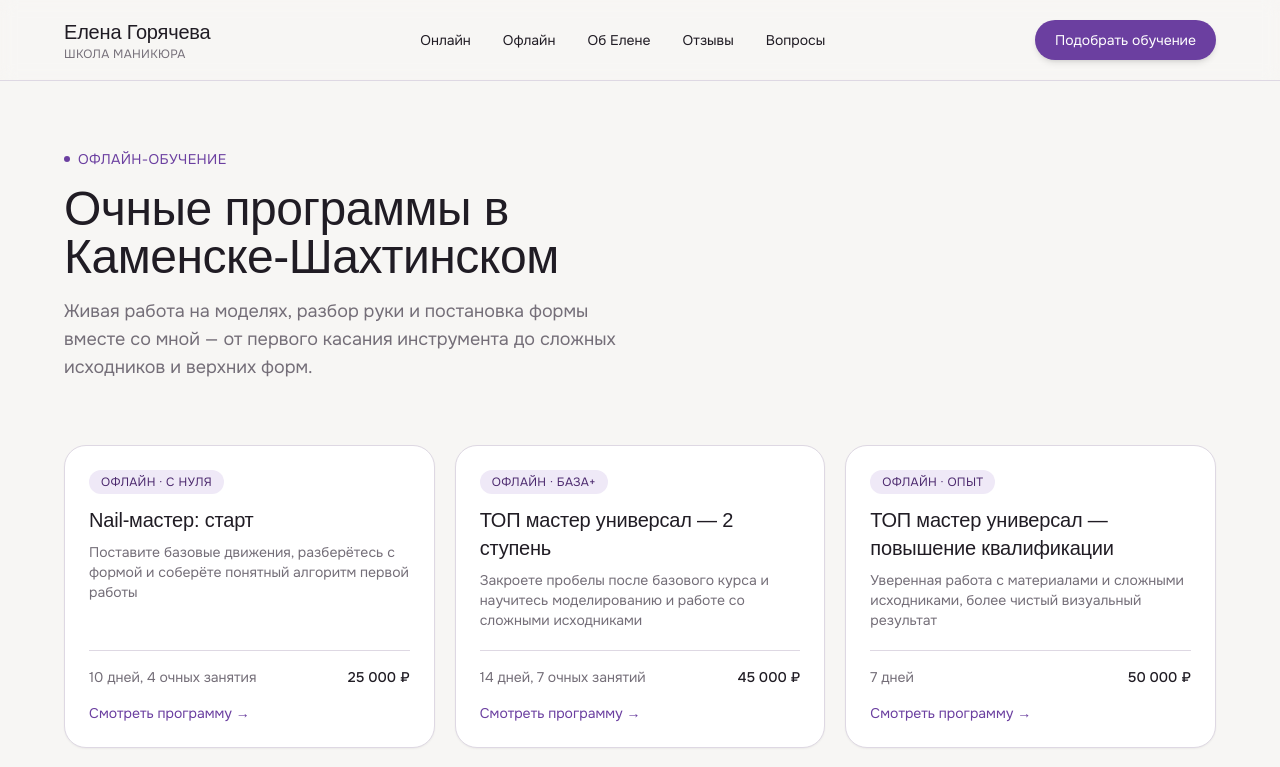
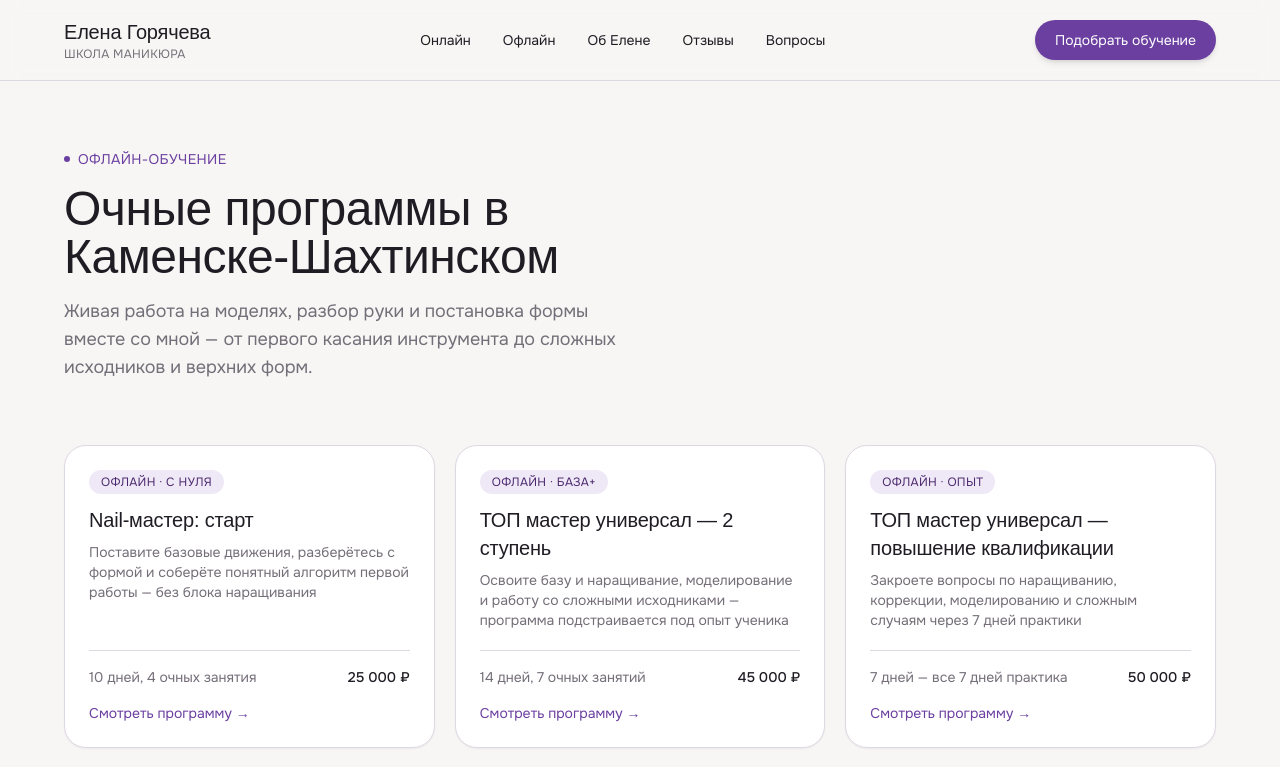
Before and after one commit to msgalya1798-arch/elena-goryacheva-school, a Next.js app: page /offline in a window 1280 px wide. Shown: the top 767 px of the page. Built offline with nearby package versions, Linux system fonts and the light colour scheme; a web font is replaced by a local one.

Commit message:
Apply Elena's course content corrections

```diff
--- a/src/content/courses.ts
+++ b/src/content/courses.ts
@@ -1,10 +1,8 @@
 import type { Course } from "@/types/content";
 
 /**
- * Суммы и даты со статусом "placeholder" ещё не подтверждены Еленой — см. FACTS.md.
- * formatPrice() скрывает такие цены и показывает "Узнать условия". Цена «Логики материалов»
- * показана открыто рабочими цифрами по прямому указанию ТЗ "online sales v2" (раздел 14, 17) —
- * финальную сумму всё равно нужно перепроверить у Елены.
+ * Данные курсов публикуются только в подтверждённом Еленой виде.
+ * Для цен со статусом "placeholder" formatPrice() показывает "Узнать условия".
  */
 export const courses: Course[] = [
   {
@@ -12,8 +10,8 @@ export const courses: Course[] = [
     format: "offline",
     title: "Nail-мастер: старт",
     level: "с нуля",
-    audience: "Для учеников без опыта",
-    mainResult: "Поставите базовые движения, разберётесь с формой и соберёте понятный алгоритм первой работы",
+    audience: "Для учеников без опыта, которые хотят освоить профессию с нуля без наращивания",
+    mainResult: "Поставите базовые движения, разберётесь с формой и соберёте понятный алгоритм первой работы — без блока наращивания",
     durationLabel: "10 дней, 4 очных занятия",
     price: { amount: 25000, currency: "RUB", status: "confirmed" },
     whatYouGet: [
@@ -23,8 +21,10 @@ export const courses: Course[] = [
       "Архитектура, комбинированный маникюр без лишней шлифовки",
       "Снятие, ремонт и реставрация формы",
       "Индивидуальные домашние задания между встречами",
+      "Курс проходит без наращивания",
     ],
-    certificateNote: "Формулировка о сертификате уточняется — подтверждается юридически перед публикацией",
+    certificateNote:
+      "После живого курса вы получаете 1 сертификат. Также возможно получить сертификат государственного образца от школы, инструктором которой является Елена Горячева и в которой она прошла аккредитацию.",
     faq: [],
   },
   {
@@ -32,18 +32,19 @@ export const courses: Course[] = [
     format: "offline",
     title: "ТОП мастер универсал — 2 ступень",
     level: "база+",
-    audience: "Для начинающих и мастеров с пробелами после предыдущего обучения",
-    mainResult: "Закроете пробелы после базового курса и научитесь моделированию и работе со сложными исходниками",
+    audience: "Для обучения с нуля с наращиванием и для мастеров с пробелами после предыдущего обучения",
+    mainResult: "Освоите базу и наращивание, моделирование и работу со сложными исходниками — программа подстраивается под опыт ученика",
     durationLabel: "14 дней, 7 очных занятий",
     price: { amount: 45000, currency: "RUB", status: "confirmed" },
     whatYouGet: [
       "Вся база курса «Nail-мастер: старт» с корректировкой под опыт ученика",
       "Моделирование, изменение формы, наращивание на верхние формы",
-      "Сложные исходники: обкусанные, трапециевидные, винтовые ногти",
+      "Сложные исходники: грызуны, трапеции, винтовые и вверх растущие ногти",
       "Границы компетенции мастера: когда отказаться от процедуры",
       "Доступ к онлайн-курсу с 40+ уроками для закрепления",
     ],
-    certificateNote: "Формулировка о сертификате уточняется — подтверждается юридически перед публикацией",
+    certificateNote:
+      "После курса «ТОП мастер универсал» вы получаете 2 сертификата. Также возможно получить сертификат государственного образца от школы, инструктором которой является Елена Горячева и в которой она прошла аккредитацию.",
     faq: [],
   },
   {
@@ -51,17 +52,20 @@ export const courses: Course[] = [
     format: "offline",
     title: "ТОП мастер универсал — повышение квалификации",
     level: "опыт",
-    audience: "Для практикующих мастеров, которым нужно закрыть пробелы и усилить результат",
-    mainResult: "Уверенная работа с материалами и сложными исходниками, более чистый визуальный результат",
-    durationLabel: "7 дней",
+    audience: "Только для мастеров, которые уже прошли базовый курс",
+    mainResult: "Закроете вопросы по наращиванию, коррекции, моделированию и сложным случаям через 7 дней практики",
+    durationLabel: "7 дней — все 7 дней практика",
     price: { amount: 50000, currency: "RUB", status: "confirmed" },
     whatYouGet: [
-      "Коррекция, ремонт, реставрация, моделирование, наращивание",
-      "Коррекция на верхние формы, логика форм, архитектура и опил",
-      "Работа со сложными исходниками",
-      "Онлайн-закрепление после очной части",
+      "Наращивание на верхние формы: чистая отпечатка, без затёков и лишнего опила",
+      "Коррекция верхними формами и без верхних форм",
+      "Моделирование",
+      "Сложные случаи: трапеции, клюющие, грызуны, вверх растущие и винтовые ногти",
+      "На курсе закрываем вопросы по этим техникам и сложным случаям",
+      "Моя поддержка — навсегда: после обучения можно обращаться с вопросами по рабочим ситуациям и сложным клиентским случаям",
     ],
-    certificateNote: "Формулировка о сертификате уточняется — подтверждается юридически перед публикацией",
+    whoItsNotFor: "Не подойдёт для обучения с нуля: перед этим курсом нужно пройти базовое обучение.",
+    certificateNote: "После прохождения живого курса вы получаете 1 сертификат.",
     faq: [],
   },
   {
@@ -78,7 +82,7 @@ export const courses: Course[] = [
       "Техники ускорения, чистая форма и покрытие",
       "Рекомендации по визуальной подаче работ и инструментам",
     ],
-    certificateNote: "Формулировка о сертификате уточняется — подтверждается юридически перед публикацией",
+    certificateNote: "После прохождения живого курса вы получаете 1 сертификат.",
     faq: [],
   },
   {
@@ -93,10 +97,11 @@ export const courses: Course[] = [
     whatYouGet: [
       "Постановка верхних форм без затёков, минимальный опил по торцу",
       "Дизайн и выкладной френч в верхних формах",
-      "Авторская техника исправления винтовых и обкусанных ногтей",
+      "Авторская техника исправления винтовых ногтей и ногтей-грызунов",
       "Поддержка после курса",
     ],
-    certificateNote: "Формулировка о сертификате уточняется — подтверждается юридически перед публикацией",
+    certificateNote:
+      "После живого курса вы получаете 1 сертификат. Также возможно получить сертификат государственного образца от школы, инструктором которой является Елена Горячева и в которой она прошла аккредитацию.",
     faq: [],
   },
   {
@@ -106,22 +111,20 @@ export const courses: Course[] = [
     level: "любой уровень",
     audience: "Для мастеров любого уровня, которым важно понимать материалы и причины нестабильной носки",
     mainResult: "Научитесь выбирать базу, гель или систему под задачу и разбирать причины нестабильной носки",
-    durationLabel: "Самостоятельный доступ / поддержка 1 месяц",
-    // ТЗ "online sales v2", раздел 14: цену показываем открыто рабочими цифрами.
-    // Финальную сумму нужно ещё раз подтвердить у Елены — см. FACTS.md.
+    durationLabel: "Самостоятельный доступ / поддержка 1 месяц с возможностью продления",
     price: { amount: 2222, currency: "RUB", status: "confirmed" },
     tariffs: [
       {
         name: "Самостоятельный",
         price: 2222,
         ctaLabel: "Получить доступ — 2 222 ₽",
-        description: "Уроки и протоколы в записи, доступ сразу после оплаты.",
+        description: "Уроки и протоколы в записи, самостоятельное прохождение.",
       },
       {
         name: "С поддержкой",
         price: 4444,
         ctaLabel: "Хочу с поддержкой — 4 444 ₽",
-        description: "Всё из самостоятельного тарифа + чат, разбор работ и созвоны.",
+        description: "Всё из самостоятельного тарифа + чат, разбор работ и созвоны. Продление поддержки — 1 000 ₽ в месяц.",
       },
     ],
     whatYouGet: [
@@ -130,21 +133,26 @@ export const courses: Course[] = [
       "Причины отслоек и сколов",
       "Снижение риска повреждений: подбор материала, границы процедуры",
       "Тариф «С поддержкой»: чат, разбор работ и материалов, созвоны, новые уроки",
+      "Продление поддержки после первого месяца — 1 000 ₽ в месяц",
     ],
-    certificateNote: "Формулировка о сертификате уточняется — подтверждается юридически перед публикацией",
+    certificateNote: "После сдачи предусмотренных уроков на онлайн-обучении выдаётся сертификат.",
     faq: [
       {
         question: "В чём разница между тарифами?",
         answer:
-          "«Самостоятельный» — уроки и протоколы в записи, доступ сразу после оплаты. «С поддержкой» — то же самое плюс общий чат, разбор ваших работ и созвоны.",
+          "«Самостоятельный» — 2 222 ₽: уроки и протоколы в записи. «С поддержкой» — 4 444 ₽: всё то же плюс общий чат, разбор ваших работ и созвоны. Поддержку можно продлевать за 1 000 ₽ в месяц.",
       },
       {
         question: "Сколько времени занимает обучение?",
-        answer: "Доступ самостоятельный или с поддержкой на 1 месяц — проходите программу в своём темпе.",
+        answer: "Проходите программу в своём темпе. В тарифе «С поддержкой» поддержка включена на 1 месяц и может быть продлена за 1 000 ₽ в месяц.",
       },
       {
         question: "Подходит ли курс новичкам?",
         answer: "Да, курс рассчитан на мастеров любого уровня — от новичков до практикующих.",
+      },
+      {
+        question: "Выдаётся ли сертификат?",
+        answer: "Да. После сдачи предусмотренных уроков выдаётся сертификат.",
       },
     ],
     onlineLanding: {
@@ -173,6 +181,7 @@ export const courses: Course[] = [
         "Помощь по конкретным клиентским ситуациям",
         "Обновляемые уроки",
         "Созвоны для тарифа «С поддержкой»",
+        "Продление поддержки — 1 000 ₽ в месяц",
       ],
     },
   },
@@ -183,7 +192,7 @@ export const courses: Course[] = [
     level: "любой уровень",
     audience: "Для мастеров, которым нужна программа от логики материалов до сложных форм",
     mainResult: "Пройдёте путь от логики материалов до сложных форм — с домашними заданиями и разбором работ",
-    durationLabel: "Доступ 4 месяца / расширенный тариф",
+    durationLabel: "Доступ 4 месяца, возможность продления",
     price: {
       amount: null,
       currency: "RUB",
@@ -196,13 +205,11 @@ export const courses: Course[] = [
       "Домашние задания и разбор работ",
       "Расширенный тариф: дополнительные дизайны, градиент, скоростные техники",
     ],
-    certificateNote:
-      "Сертификат и возможный документ установленного образца — только после юридического подтверждения",
+    certificateNote: "После сдачи предусмотренных уроков на онлайн-обучении выдаётся сертификат.",
     faq: [
       {
         question: "Сколько длится доступ к курсу?",
-        answer:
-          "Базовый доступ — 4 месяца. Есть расширенный тариф с дополнительными дизайнами и техниками — точные условия уточняю при записи.",
+        answer: "Доступ к курсу — 4 месяца. Есть возможность продления.",
       },
       {
         question: "Нужен ли опыт для этого курса?",
@@ -214,14 +221,16 @@ export const courses: Course[] = [
         answer:
           "«Логика материалов» — про выбор и поведение материалов. «Логика форм» идёт дальше: архитектура, верхние формы, моделирование и коррекция сложных исходников.",
       },
+      {
+        question: "Выдаётся ли сертификат?",
+        answer: "Да. После сдачи предусмотренных уроков выдаётся сертификат.",
+      },
     ],
-    // Точные тарифы и цену фиксируем только после подтверждения Еленой (ТЗ "online sales v2", раздел 15) —
-    // в отличие от "Логики материалов", здесь не указываем tariffs, formatPrice() показывает "Узнать условия".
     onlineLanding: {
       heroResult:
         "Разберётесь с верхними формами, архитектурой и моделированием сложных исходников — от коррекции до работы «на готовность», с минимальным опилом и уверенностью в сложных случаях.",
       painPoints: [
-        "Сложные исходники сбивают с толку — обкусанные, трапециевидные, винтовые ногти",
+        "Сложные исходники сбивают с толку — грызуны, трапециевидные, винтовые и вверх растущие ногти",
         "Опила слишком много, а форма всё равно не устраивает",
         "Непонятно, как моделировать и корректировать на верхних формах",
         "Нет уверенности в работе «на готовность»",
@@ -230,11 +239,15 @@ export const courses: Course[] = [
       outcomes: [
         "Сможете работать с верхними формами и архитектурой осознанно",
         "Уменьшите количество лишнего опила",
-        "Увереннее беритесь за сложные исходники — обкусанные, трапециевидные, винтовые",
+        "Увереннее беритесь за сложные исходники — грызуны, трапециевидные, винтовые и вверх растущие ногти",
         "Освоите коррекцию и восстановление на верхних формах",
         "Сможете предлагать больше дизайнов на понятной архитектурной базе",
       ],
-      support: ["Домашние задания после каждого модуля", "Разбор ваших работ", "Доступ к материалам на 4 месяца"],
+      support: [
+        "Домашние задания после каждого модуля",
+        "Разбор ваших работ",
+        "Доступ к материалам на 4 месяца с возможностью продления",
+      ],
     },
   },
 ];
```
